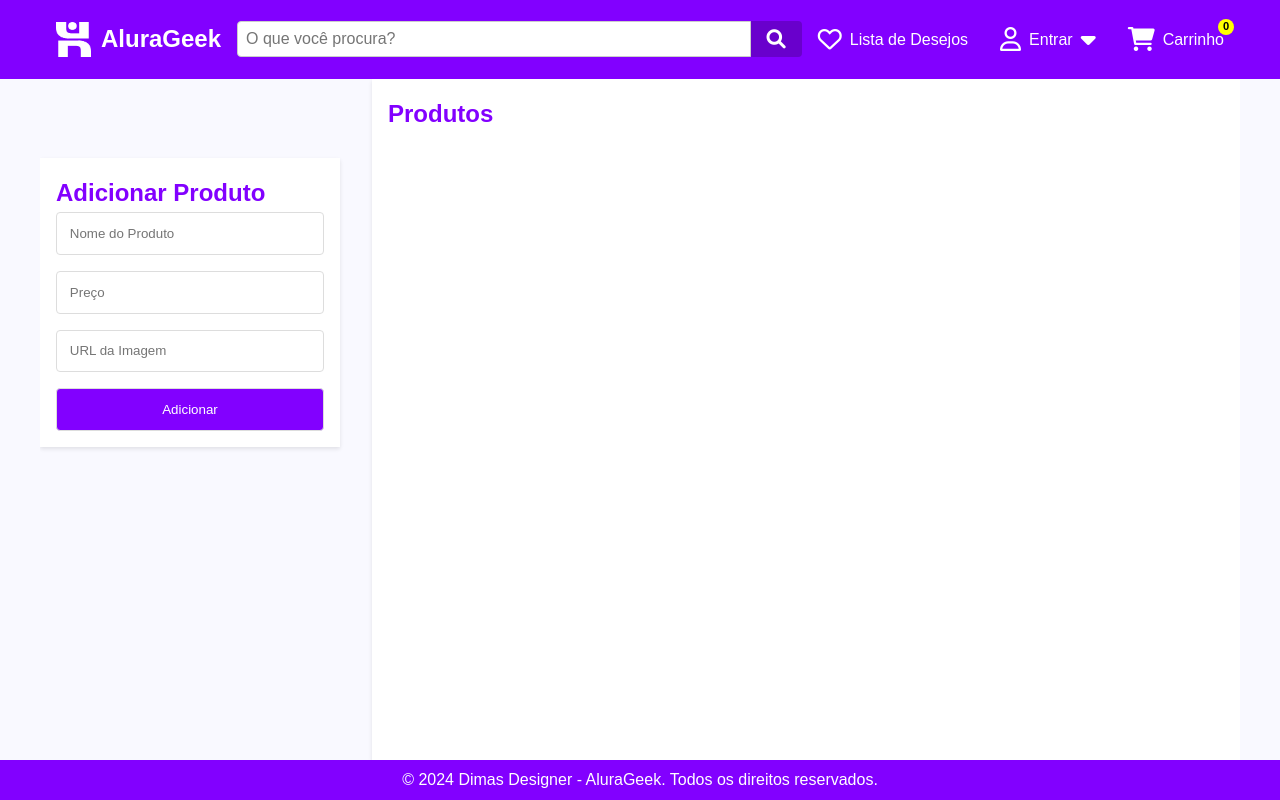
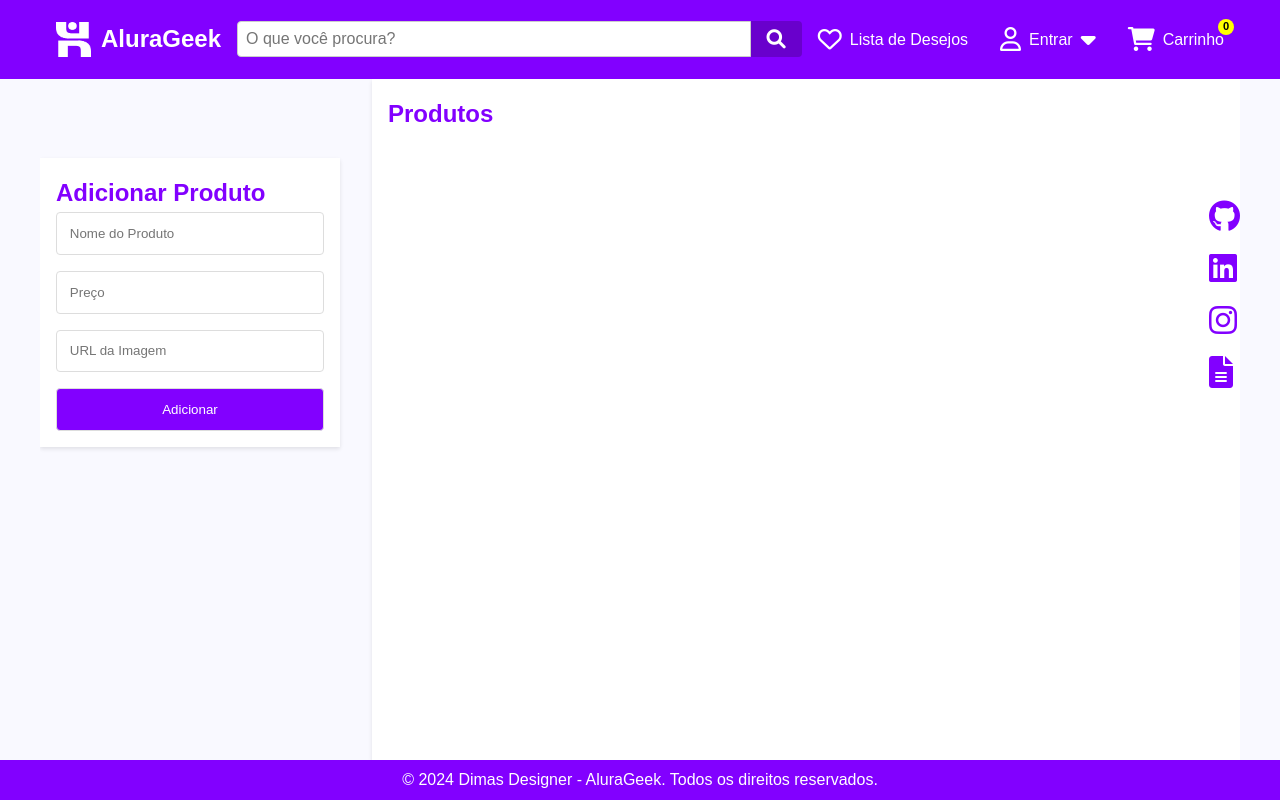
Before and after one commit to dimaswebdev/AluraGeek, a website: page index.html in a window 1280 px wide. Drawn offline with Linux system fonts and the light colour scheme; no server answers.

Commit message:
Redes Sociais

```diff
--- a/index.html
+++ b/index.html
@@ -50,6 +50,30 @@
     </div>
   </header>
 
+  <!-- Redes Sociais Fixas -->
+  <ul class="redes">
+    <li class="redes__elemento">
+      <a href="https://github.com/dimaswebdev" target="_blank" aria-label="GitHub">
+        <i class="fab fa-github redes__icone"></i>
+      </a>
+    </li>
+    <li class="redes__elemento">
+      <a href="https://linkedin.com/in/dimas" target="_blank" aria-label="LinkedIn">
+        <i class="fab fa-linkedin redes__icone"></i>
+      </a>
+    </li>
+    <li class="redes__elemento">
+      <a href="https://instagram.com/dimasdesign" target="_blank" aria-label="Instagram">
+        <i class="fab fa-instagram redes__icone"></i>
+      </a>
+    </li>
+    <li class="redes__elemento">
+      <a href="./assets/curriculo.pdf" target="_blank" aria-label="Currículo">
+        <i class="fas fa-file-alt redes__icone"></i>
+      </a>
+    </li>
+  </ul>
+
   <!-- Conteúdo Principal -->
   <main class="main-container">
     <!-- Formulário de Adicionar Produto -->
--- a/styles/style.css
+++ b/styles/style.css
@@ -148,6 +148,40 @@ header {
   justify-content: center;
   font-weight: bold;
 }
+/*Redes Sociais*/
+.redes {
+  list-style: none;            /* Remove pontinhos da lista */
+  display: flex;
+  flex-direction: column;      /* Ícones empilhados na vertical */
+  gap: 20px;                   /* Espaço entre cada ícone */
+  position: fixed;             /* Fica fixo na tela */
+  top: 200px;                  /* Distância do topo (ajuste como quiser) */
+  right: 40px;                 /* Distância da direita */
+  z-index: 1000;               /* Para ficar acima de outros elementos */
+}
+
+.redes__elemento a {
+  text-decoration: none;
+  display: flex;
+  align-items: center;
+  transition: transform 0.3s ease;
+}
+
+.redes__elemento a:hover {
+  transform: scale(1.1);
+}
+
+.redes__icone {
+  font-size: 2rem;            /* Tamanho dos ícones */
+  color: var(--primary-color);             /* Cor branca, ajuste se preferir */
+  transition: color 0.3s ease;
+}
+
+.redes__icone:hover {
+  color: var(--secondary-color);             /* Cor ao passar o mouse, ajuste se preferir */
+  transform: scale(1.2);
+}
+
 
 /* Área Principal */
 .main-container {
```
